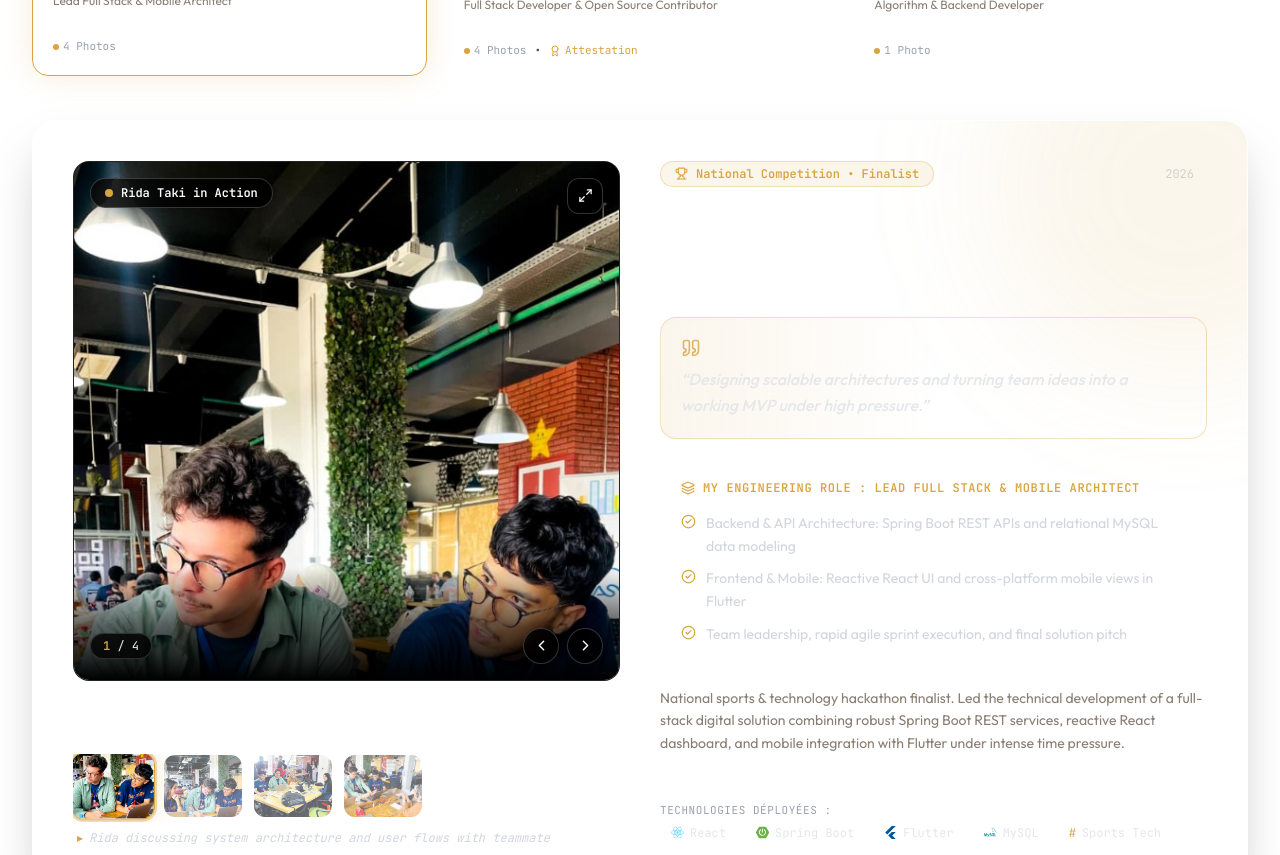
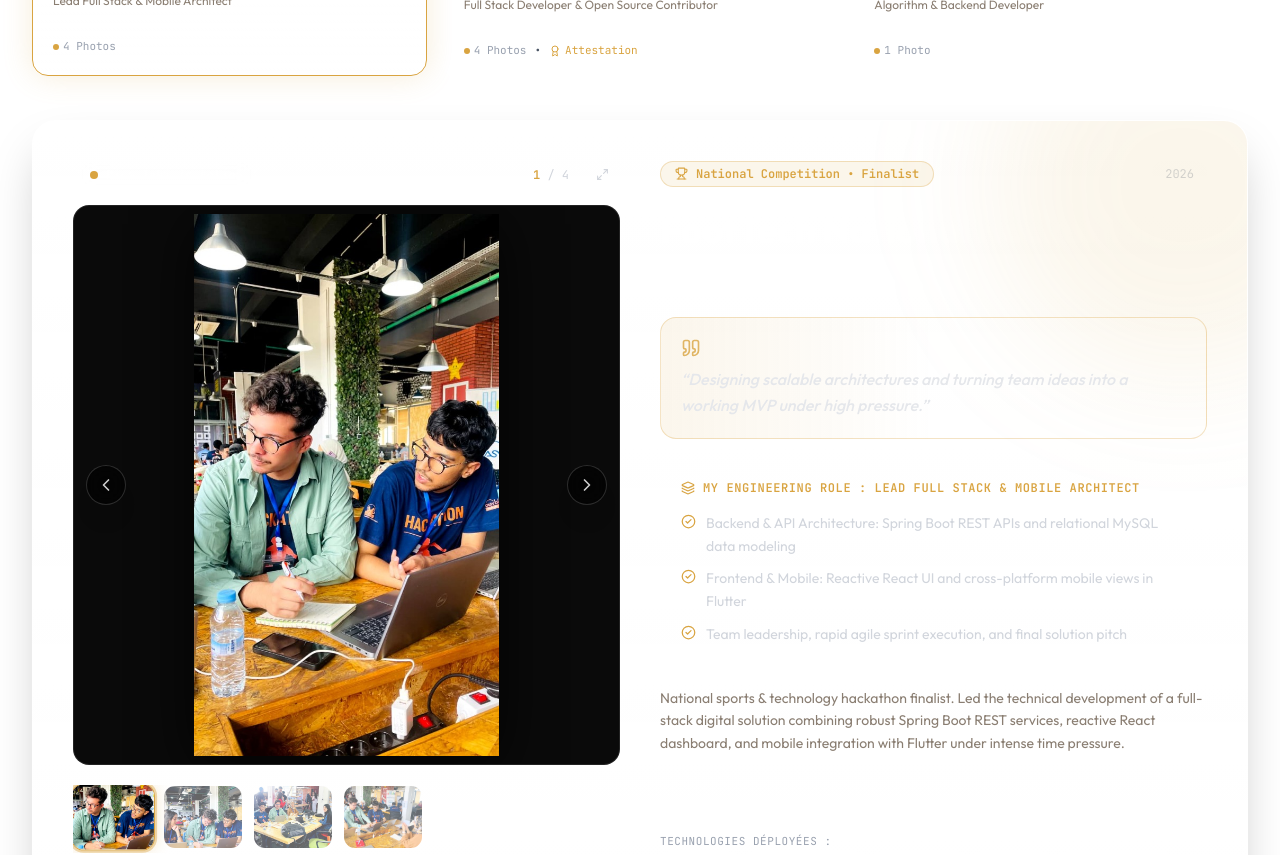
Before and after one commit to Rida1019-taki/PortFolio, a Next.js app: page / in a window 1280 px wide. Shown: the part 7080-7935 px from the top of the page. Built offline with nearby package versions, Linux system fonts and the light colour scheme.

Commit message:
fix: ensure hackathon photos are fully visible and uncropped without needing to click

```diff
--- a/components/HackathonShowcase.tsx
+++ b/components/HackathonShowcase.tsx
@@ -203,16 +203,38 @@ export default function HackathonShowcase({ hackathons, t }: HackathonShowcasePr
           {/* ─── LEFT COLUMN: VISUAL ARENA (RIDA IN ACTION) ─── */}
           <div className="lg:col-span-6 flex flex-col justify-between space-y-4">
 
-            {/* Main Stage Image Container */}
-            <div className="relative h-[380px] sm:h-[480px] lg:h-[520px] w-full rounded-2xl overflow-hidden border border-white/10 bg-neutral-950 group/stage">
+            {/* Top Bar above Image (Keeps image completely unobstructed) */}
+            <div className="flex items-center justify-between gap-2 px-1">
+              <span className="inline-flex items-center gap-2 rounded-full border border-white/15 bg-white/5 px-3 py-1 text-xs font-mono font-semibold text-white backdrop-blur-md">
+                <span className="relative flex h-2 w-2">
+                  <span className="animate-ping absolute inline-flex h-full w-full rounded-full bg-[#D9A441] opacity-75" />
+                  <span className="relative inline-flex rounded-full h-2 w-2 bg-[#D9A441]" />
+                </span>
+                <span>{t.inActionBadge}</span>
+              </span>
 
-              {/* Blurred Ambient Aura (Ensures portrait/landscape photos blend gorgeously) */}
-              <div
-                className="absolute inset-0 bg-cover bg-center blur-3xl opacity-35 scale-110 pointer-events-none transition-all duration-700"
-                style={{ backgroundImage: `url(${images[activePhotoIdx]})` }}
-              />
+              <div className="flex items-center gap-2">
+                {images.length > 1 && (
+                  <span className="rounded-full border border-white/10 bg-white/5 px-2.5 py-0.5 text-xs font-mono text-gray-300">
+                    <span className="text-[#D9A441] font-semibold">{activePhotoIdx + 1}</span> / {images.length}
+                  </span>
+                )}
+                <button
+                  type="button"
+                  onClick={() => setLightboxOpen(true)}
+                  title="Agrandir en plein écran"
+                  aria-label="Agrandir en plein écran"
+                  className="flex h-7 w-7 items-center justify-center rounded-lg bg-white/5 border border-white/10 text-gray-300 hover:text-[#D9A441] hover:border-[#D9A441]/40 transition-all"
+                >
+                  <Maximize2 size={13} />
+                </button>
+              </div>
+            </div>
 
-              {/* Sharp Foreground Image */}
+            {/* Main Stage Image Container (100% Uncropped & Crystal Clear) */}
+            <div className="relative h-[420px] sm:h-[500px] lg:h-[560px] w-full rounded-2xl overflow-hidden border border-white/10 bg-neutral-950 flex items-center justify-center p-2 group/stage">
+
+              {/* Sharp Foreground Image - ALWAYS object-contain so 100% of photo is visible */}
               <div
                 className="relative w-full h-full cursor-pointer"
                 onClick={() => setLightboxOpen(true)}
@@ -222,64 +244,31 @@ export default function HackathonShowcase({ hackathons, t }: HackathonShowcasePr
                   alt={currentCaption}
                   fill
                   priority
-                  sizes="(max-width: 1024px) 100vw, 600px"
-                  className="object-contain sm:object-cover sm:object-top transition-transform duration-700 ease-out group-hover/stage:scale-[1.02]"
+                  sizes="(max-width: 1024px) 100vw, 750px"
+                  className="object-contain w-full h-full drop-shadow-[0_10px_30px_rgba(0,0,0,0.8)] transition-all duration-300 group-hover/stage:scale-[1.01]"
                 />
               </div>
 
-              {/* Top Floating Badge (Rida in Action) */}
-              <div className="absolute top-4 left-4 z-20 pointer-events-none">
-                <span className="inline-flex items-center gap-2 rounded-full border border-white/20 bg-black/80 px-3.5 py-1.5 text-xs font-mono font-semibold text-white shadow-lg backdrop-blur-md">
-                  <span className="relative flex h-2 w-2">
-                    <span className="animate-ping absolute inline-flex h-full w-full rounded-full bg-[#D9A441] opacity-75" />
-                    <span className="relative inline-flex rounded-full h-2 w-2 bg-[#D9A441]" />
-                  </span>
-                  <span>{t.inActionBadge}</span>
-                </span>
-              </div>
-
-              {/* Top Right: Lightbox Expand Button */}
-              <button
-                type="button"
-                onClick={() => setLightboxOpen(true)}
-                title="Agrandir en plein écran"
-                aria-label="Agrandir en plein écran"
-                className="absolute top-4 right-4 z-20 flex h-9 w-9 items-center justify-center rounded-xl bg-black/80 border border-white/20 text-white hover:text-[#D9A441] hover:border-[#D9A441]/50 backdrop-blur-md transition-all shadow-lg"
-              >
-                <Maximize2 size={15} />
-              </button>
-
-              {/* Bottom Gradient Overlay for contrast */}
-              <div className="absolute inset-x-0 bottom-0 h-28 bg-gradient-to-t from-black via-black/60 to-transparent pointer-events-none" />
-
-              {/* Floating Bottom Navigation Controls */}
+              {/* Prev / Next Navigation Arrows on Edges */}
               {images.length > 1 && (
-                <div className="absolute bottom-4 inset-x-4 z-20 flex items-center justify-between">
-                  {/* Photo Counter Pill */}
-                  <div className="rounded-full border border-white/15 bg-black/80 px-3 py-1 text-xs font-mono text-gray-200 backdrop-blur-md">
-                    <span className="text-[#D9A441] font-semibold">{activePhotoIdx + 1}</span> / {images.length}
-                  </div>
-
-                  {/* Left / Right Navigation Arrows */}
-                  <div className="flex items-center gap-2">
+                <>
                   <button
                     type="button"
                     onClick={prevPhoto}
                     aria-label="Photo précédente"
-                      className="flex h-9 w-9 items-center justify-center rounded-full bg-black/80 border border-white/20 text-white hover:bg-[#D9A441] hover:text-black transition-all shadow-md backdrop-blur-md"
+                    className="absolute left-3 top-1/2 -translate-y-1/2 z-20 flex h-10 w-10 items-center justify-center rounded-full bg-black/75 border border-white/20 text-white hover:bg-[#D9A441] hover:text-black transition-all shadow-xl backdrop-blur-md opacity-80 hover:opacity-100"
                   >
-                      <ChevronLeft size={17} />
+                    <ChevronLeft size={20} />
                   </button>
                   <button
                     type="button"
                     onClick={nextPhoto}
                     aria-label="Photo suivante"
-                      className="flex h-9 w-9 items-center justify-center rounded-full bg-black/80 border border-white/20 text-white hover:bg-[#D9A441] hover:text-black transition-all shadow-md backdrop-blur-md"
+                    className="absolute right-3 top-1/2 -translate-y-1/2 z-20 flex h-10 w-10 items-center justify-center rounded-full bg-black/75 border border-white/20 text-white hover:bg-[#D9A441] hover:text-black transition-all shadow-xl backdrop-blur-md opacity-80 hover:opacity-100"
                   >
-                      <ChevronRight size={17} />
+                    <ChevronRight size={20} />
                   </button>
-                  </div>
-                </div>
+                </>
               )}
             </div>
 
```
Lines whose indentation alone changed are shown as unchanged.
